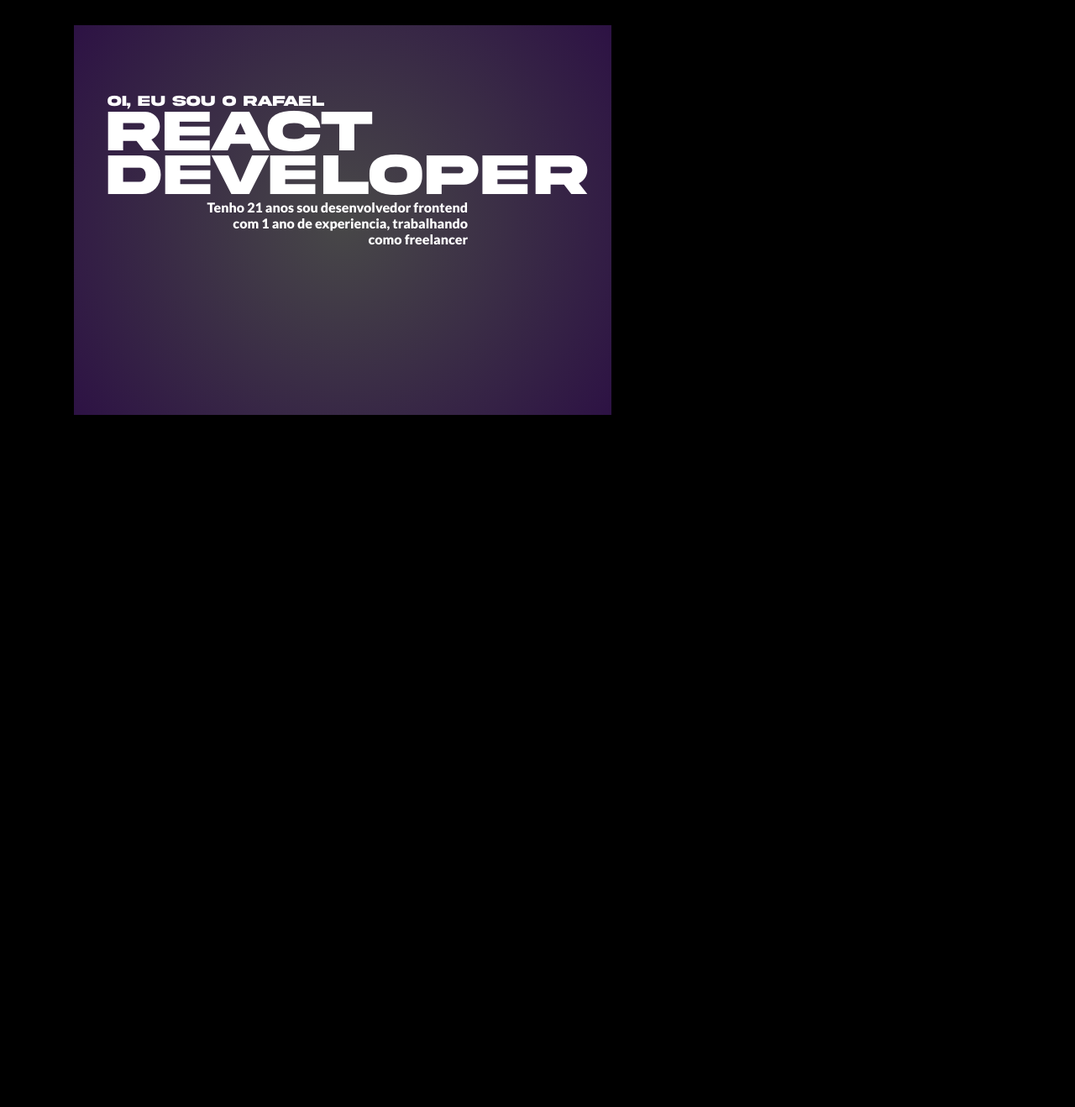
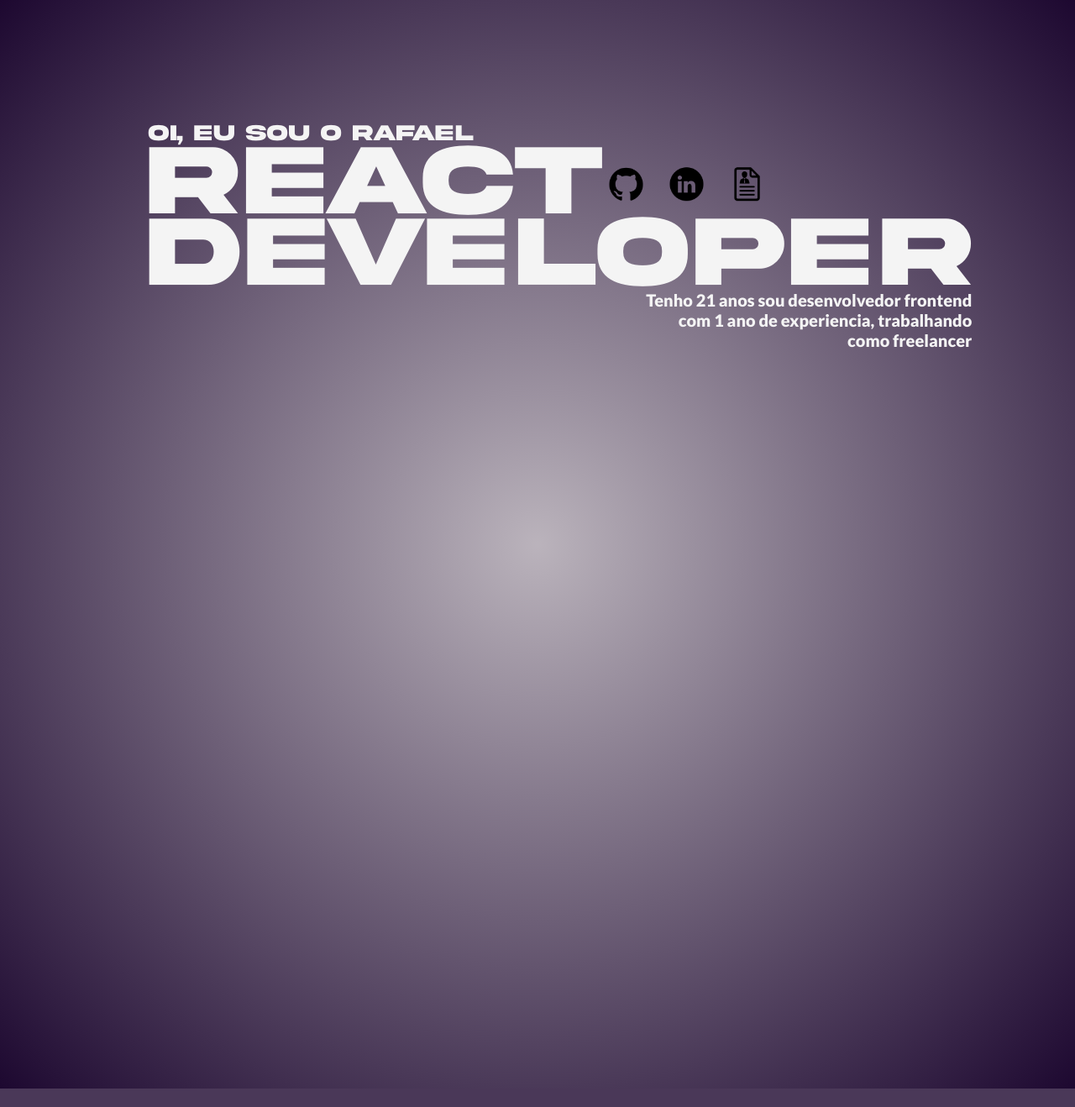
Before and after one commit to RafaelLanaDS/Portfolio, a PHP site: page /portfolio.html in a window 1280 px wide. Shown: the whole page at 84% size. After the commit the page ends 1296 px from the top, so only its background shows below. Run offline with PHP 8.4, Linux system fonts and the light colour scheme.

Commit message:
subindo att

```diff
--- a/estilos/style.css
+++ b/estilos/style.css
@@ -15,6 +15,13 @@
     font-weight: normal;
 }
 
+@font-face {
+    font-family:'Designer';
+    src: url(../Fonts/Designer\ Expanded\ Demo.otf) format('opentype');
+    font-weight: normal;
+}
+
+
 :root {
     --cor0: #3e4041;
     --cor1: #26ABBD;
@@ -25,50 +32,65 @@
 
     --font-padrao: Ariel, Verdana, Helvetica, Sans-serif;
     --font-lato: 'lato','cursive';
-    --font-Akira:'Akira'
+    --font-Akira:'Akira';
+    --font-Designer:'Designer';
 
 }
 
 body {
-    background-color: black;
+    background-image: radial-gradient(circle, rgba(96, 79, 99, 0.43), #1d0830);
     height: 100vw;
     width: 100vh;
+
+}
+
+.interface {
+    position: absolute; top: 30%; left: 50%; transform: translate(-55%, -50%);
 }
 
 header {
-    background-image: radial-gradient(circle, rgba(167, 167, 167, 0.43), #2d1244);
-    color: white;
-    text-align: center;
-    height: 30vw;
-    width: auto;
+    color: rgb(244, 244, 244);
     margin: 30px 80px;
     padding:40px ;
-
+    display: block;
 }
 
 h1 ,h2 {
     margin-top: 40px;
     text-align:left;
     font-family: var(--font-Akira);
-    font-size: 70px;
+    font-size: 120px;
     display: block;
 }
 
 h1{
-    line-height: 52px;
+    line-height: 85px;
 }
 
 h2 {
-    margin-bottom: calc(-40px);
+    margin-bottom: calc(-41px);
     font-family: var(--font-Akira);
-    font-size: 18px;
+    font-size: 27px;
     text-align:left;
 }
 
 p {
+    font-size: 20px;
     font-family: var(--font-lato);
     text-align: right;
-    padding-right: 131px;
-    margin-top: calc(-45px);
+    margin-top: calc(-79px);
+}
 
+#link {
+    position: absolute; top: 27%; left: 67%; transform: translate(-74%, -45%);
 }
+
+img {
+    width: 40px ;
+    height:40px ;
+}
+ li, a {
+    padding: 7px;
+    display: inline-block;
+    list-style-type: none;
+ }
--- a/portfolio.html
+++ b/portfolio.html
@@ -13,5 +13,25 @@
 
         <p>Tenho 21 anos sou desenvolvedor frontend <br> com 1 ano de experiencia, trabalhando <br> como freelancer</p>
     </header>
+    <div id="link">
+        <ul>
+            <li>
+                <a href="https://github.com/RafaelLanaDS" >
+                    <img src="imagens/github.pnj.png" alt="github">
+                </a>
+            </li>
+            <li>
+                <a href="">
+                    <img src="imagens/linkedin_black_logo_icon_147114.png" alt="linkedin">
+                </a>
+            </li>
+            <li>
+                <a href="">
+                    <img src="imagens/65032.png" alt="Curriculo">
+                </a>
+            </li>
+        </ul>
+    </div>
+
 </body>
 </html>
```
Also changed, not shown: index.html (added, +17 -0 lines), style.css (added, +50 -0 lines), Fonts/Designer.otf (added), imagens/65032.png (added), imagens/linkedin.pnj.jpg (deleted), imagens/linkedin_black_logo_icon_147114.png (added).
